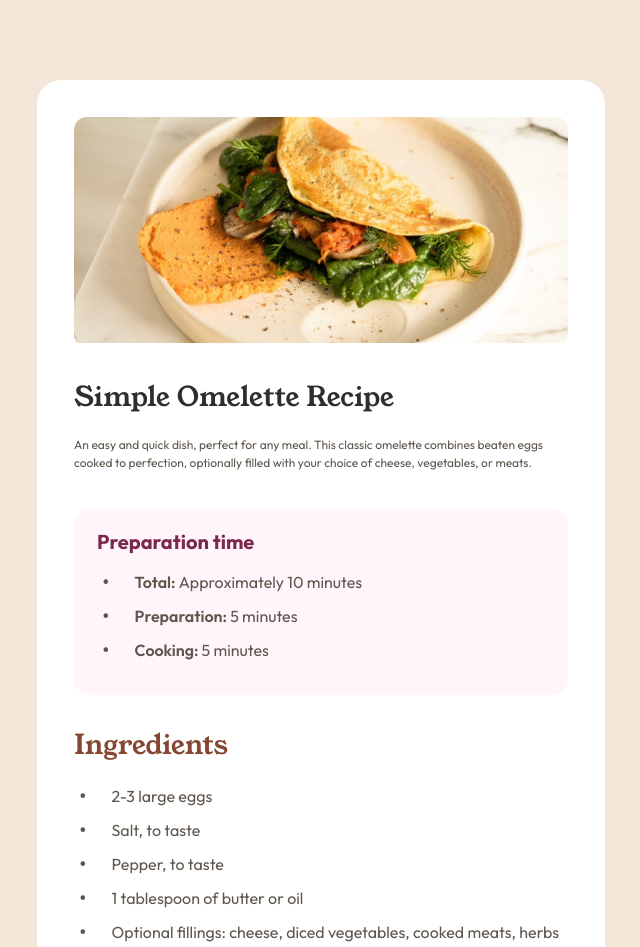
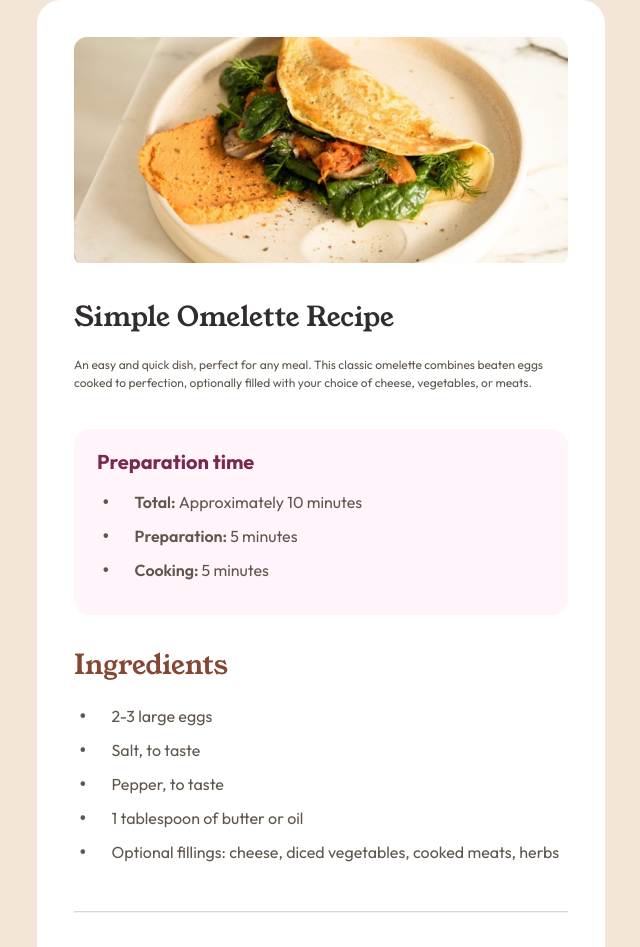
Before and after one commit to ShamSuther/Frontend_mentor, a plain HTML site: page index.html in a window 1280 px wide. Shown: the top 947 px of the page, without its empty margins (319-959 px from the left). Drawn offline with nearby package versions, Linux system fonts and the light colour scheme.

Commit message:
margin: 0

```diff
--- a/style.css
+++ b/style.css
@@ -162,7 +162,6 @@ ol {
         padding: 2.313rem;
         border-radius: 1.5rem;
         overflow: hidden;
-        margin-block: 6.24%;
     }
 
     @media screen and (min-width: 1560px) {
```
